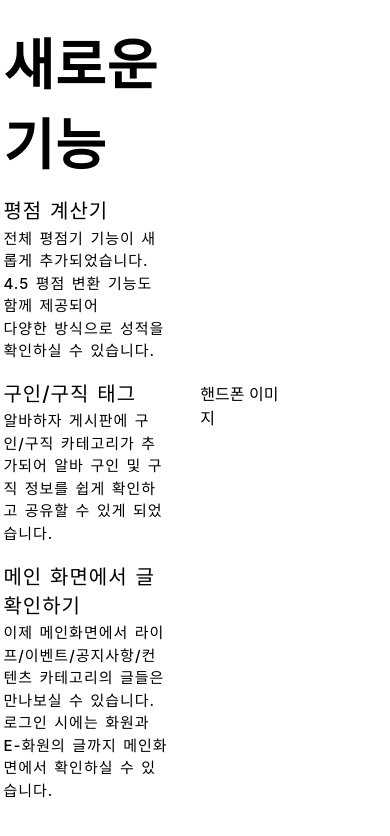
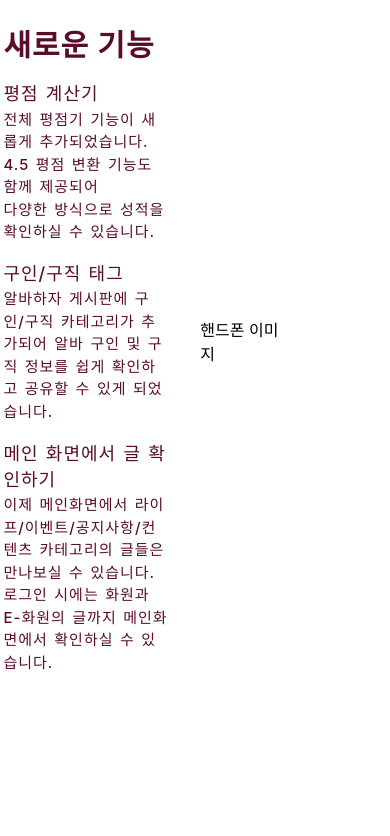
Before and after one commit to rkdmsals/renewal-guide, a React (Create React App) app: page /ServicePage in a window 390 px wide. Shown: the top 836 px of the page. Built offline with nearby package versions, Linux system fonts and the light colour scheme; the HTML template or start-up script is replaced by a standard one.

Commit message:
fontInfo.css 추가, ServicePage 모바일 반응형

```diff
--- a/src/App.js
+++ b/src/App.js
@@ -5,6 +5,7 @@ import Ui from "./components/views/UiPages/UiPage";
 import UiInfo from "./components/views/UiPages/UiInfo";
 import Egarden from "./components/views/EgardenPage/EgardenPage";
 import ServicePage from "./components/views/ServicePage/ServicePage";
+import "./components/utils/fontInfo.css";
 
 function App() {
   return (
--- /dev/null
+++ b/src/components/utils/fontInfo.css
@@ -0,0 +1,5 @@
+:root {
+    --fullPage-text-color: #5B0C2B;
+    --fullPage-title-font-size: 55px;
+    --fullPage-body-font-size: 16px;
+}
--- a/src/components/views/ServicePage/ServicePage.css
+++ b/src/components/views/ServicePage/ServicePage.css
@@ -22,7 +22,8 @@
 .servicePage_left_title {
     display: flex;
     font-weight: 650;
-    font-size: 55px;
+    font-size: var(--fullPage-title-font-size);
+    color: var(--fullPage-text-color);
     letter-spacing: 1px;
     padding-left: 2%;
     padding-top: 4%;
@@ -52,6 +53,7 @@
     justify-content: space-between;
     font-weight: 550;
     font-size: 20px;
+    color: var(--fullPage-text-color);
     letter-spacing: 1px;
     word-spacing: 1.5px;
     margin: 2%;
@@ -59,7 +61,8 @@
 
 .servicePage_left_content_body {
     font-weight: 450;
-    font-size: 15px;
+    font-size: var(--fullPage-body-font-size);
+    color: var(--fullPage-text-color);
     letter-spacing: 1px;
     word-spacing: 1.5px;
     margin: 2%;
@@ -76,3 +79,18 @@
     justify-content: center;
     align-items: center;
 }
+
+@media screen and (max-width: 480px) {
+    .servicePage_left_title {
+        font-size: 30px;
+    }
+
+    .servicePage_left_content_title {
+        font-size: 18px;
+    }
+
+    .servicePage_left_content_body {
+        font-size: 15px;
+    }
+
+}
```
